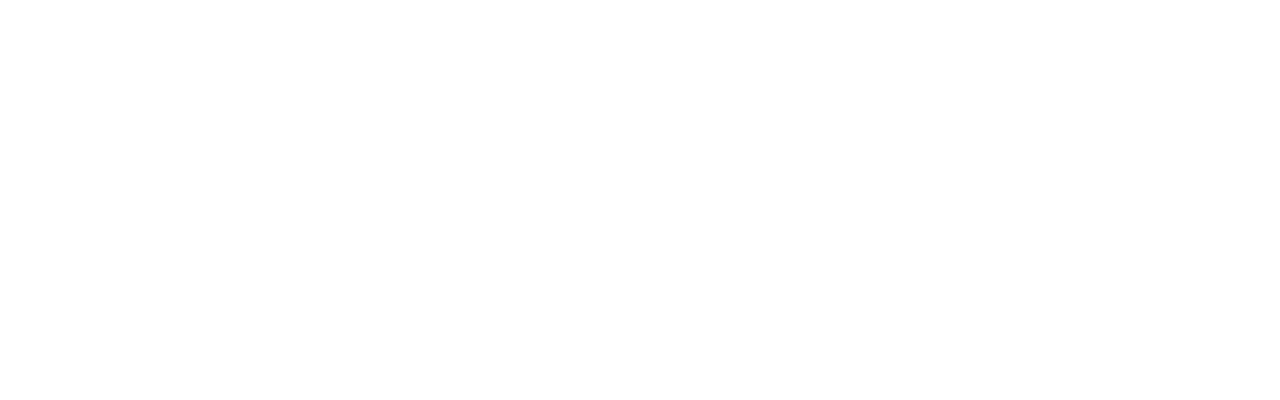
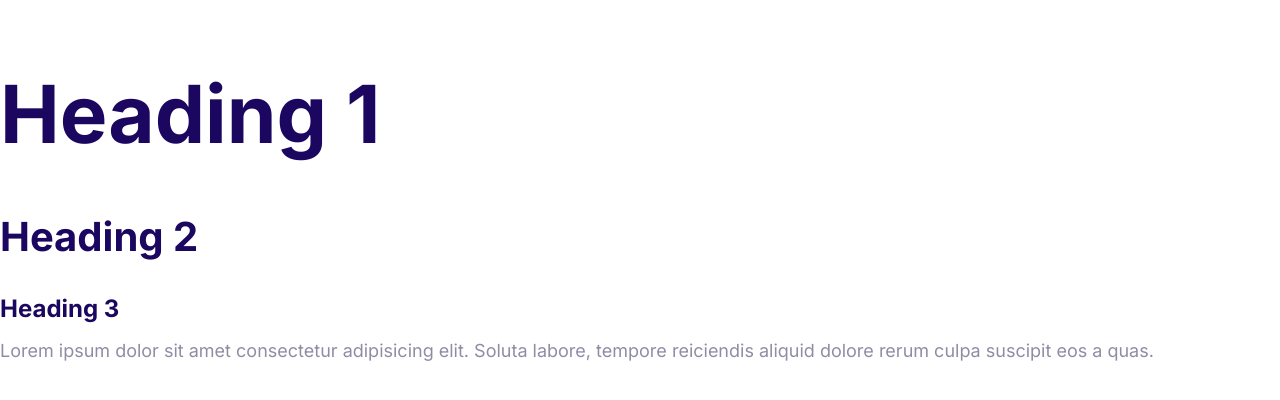
Before and after one commit to Ezuniga13/zunify, a plain HTML site: page index.html in a window 1280 px wide. Drawn offline with Linux system fonts and the light colour scheme.

Commit message:
Define the styles for the fonts.

```diff
--- a/css/styles.css
+++ b/css/styles.css
@@ -5,3 +5,55 @@
     --color-headings: #1b0760;
     --color-body: #918ca4;
 }
+
+html {
+    font-size: 62.5%;
+}
+
+body {
+    font-family: Inter, Arial, Helvetica, sans-serif;
+    font-size: 2.4rem;
+    line-height: 1.5;
+    color: var(--color-body);
+
+}
+
+h1, h2, h3 {
+    color: var(--color-headings);
+    margin-bottom: 1rem;
+}
+
+h1 {
+    font-size: 7rem;
+}
+
+h2 {
+    font-size: 4rem;
+}
+
+h3 {
+    font-size: 3rem;
+
+}
+
+p {
+margin-top: 0;
+}
+
+@media screen and (min-width: 1024px) {
+    body {
+        font-size: 1.8rem;
+    }
+
+    h1 {
+        font-size: 8rem;
+    }
+
+    h2 {
+        font-size: 4rem;
+    }
+
+    h3 {
+        font-size: 2.4rem;
+    }
+}
--- a/index.html
+++ b/index.html
@@ -4,11 +4,17 @@
     <meta charset="UTF-8">
     <meta http-equiv="X-UA-Compatible" content="IE=edge">
     <meta name="viewport" content="width=device-width, initial-scale=1.0">
-    <title>Document</title>
+    <title>Zunify</title>
+    <link rel="preconnect" href="https://fonts.googleapis.com">
+    <link rel="preconnect" href="https://fonts.gstatic.com" crossorigin>
+    <link href="https://fonts.googleapis.com/css2?family=Inter:wght@400;700&display=swap" rel="stylesheet">
     <link rel="stylesheet" href="css/normalize.css">
     <link rel="stylesheet" href="css/styles.css">
 </head>
 <body>
-
+    <h1>Heading 1</h1>
+    <h2>Heading 2</h2>
+    <h3>Heading 3</h3>
+    <p>Lorem ipsum dolor sit amet consectetur adipisicing elit. Soluta labore, tempore reiciendis aliquid dolore rerum culpa suscipit eos a quas.</p>
 </body>
 </html>
```
